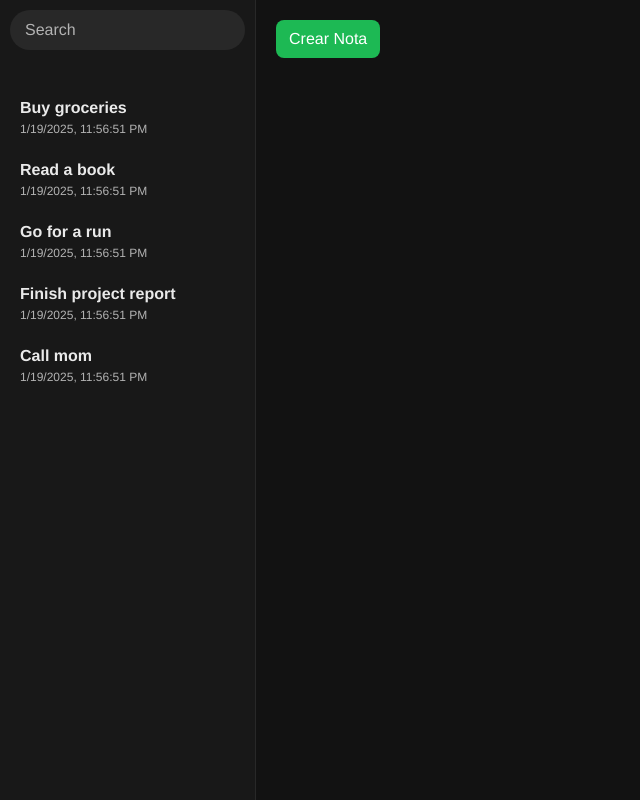
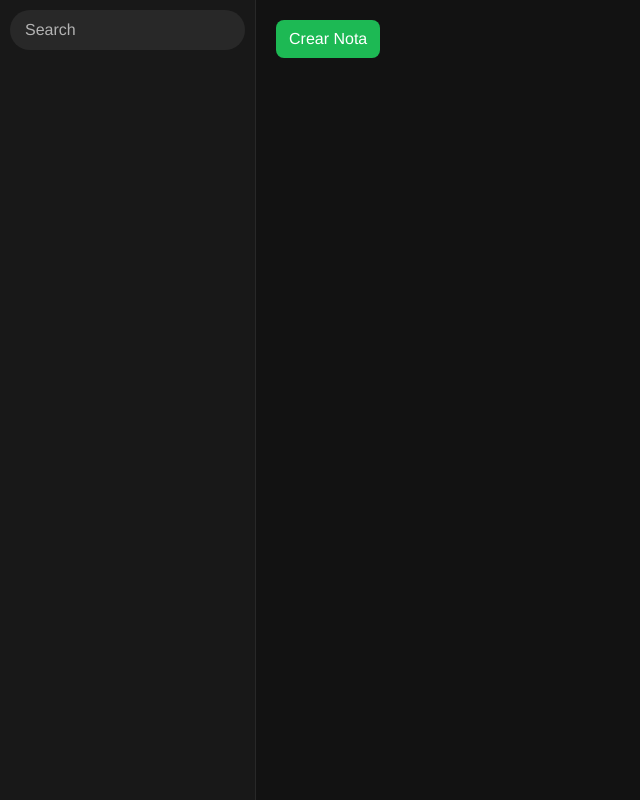
Before and after one commit to allydevper/notes-manager, a React (Vite) app: page / in a window 1280 px wide. Shown: the whole page, without its empty margins (0-640 px from the left). Built offline with nearby package versions, Linux system fonts and the light colour scheme.

Commit message:
Update App.jsx

```diff
--- a/src/App.jsx
+++ b/src/App.jsx
@@ -1,19 +1,30 @@
-import React, { useState } from 'react';
+import React, { useState, useEffect, useRef } from 'react';
 import './App.css';
 
 function App() {
-  const [notes, setNotes] = useState([
-    { id: 1, content: 'Buy groceries', date: new Date().toLocaleString() },
-    { id: 2, content: 'Read a book', date: new Date().toLocaleString() },
-    { id: 3, content: 'Go for a run', date: new Date().toLocaleString() },
-    { id: 4, content: 'Finish project report', date: new Date().toLocaleString() },
-    { id: 5, content: 'Call mom', date: new Date().toLocaleString() }
-  ]);
+  const [notes, setNotes] = useState([]);
+  const isFirstRender = useRef(true);
   const [selectedNote, setSelectedNote] = useState(null);
   const [filter, setFilter] = useState('');
 
+  useEffect(() => {
+    const storedNotes = localStorage.getItem('notes');
+    if (storedNotes) {
+      setNotes(JSON.parse(storedNotes));
+    }
+  }, []);
+
+  useEffect(() => {
+
+    if (isFirstRender.current) {
+      isFirstRender.current = false;
+      return;
+    }
+
+    localStorage.setItem('notes', JSON.stringify(notes));
+  }, [notes]);
+
   const handleAddNote = () => {
-    debugger
     if (selectedNote !== null && notes[selectedNote].content !== '') {
       setNotes([...notes, { id: notes.length + 1, content: '', date: new Date().toLocaleString() }]);
       setSelectedNote(notes.length);
@@ -25,7 +36,7 @@ function App() {
 
   const handleDeleteNote = () => {
     if (selectedNote !== null) {
-      const updatedNotes = notes.filter((note, index) => index !== selectedNote);
+      const updatedNotes = notes.filter((_, index) => index !== selectedNote);
       setNotes(updatedNotes);
       setSelectedNote(null);
     }
```
